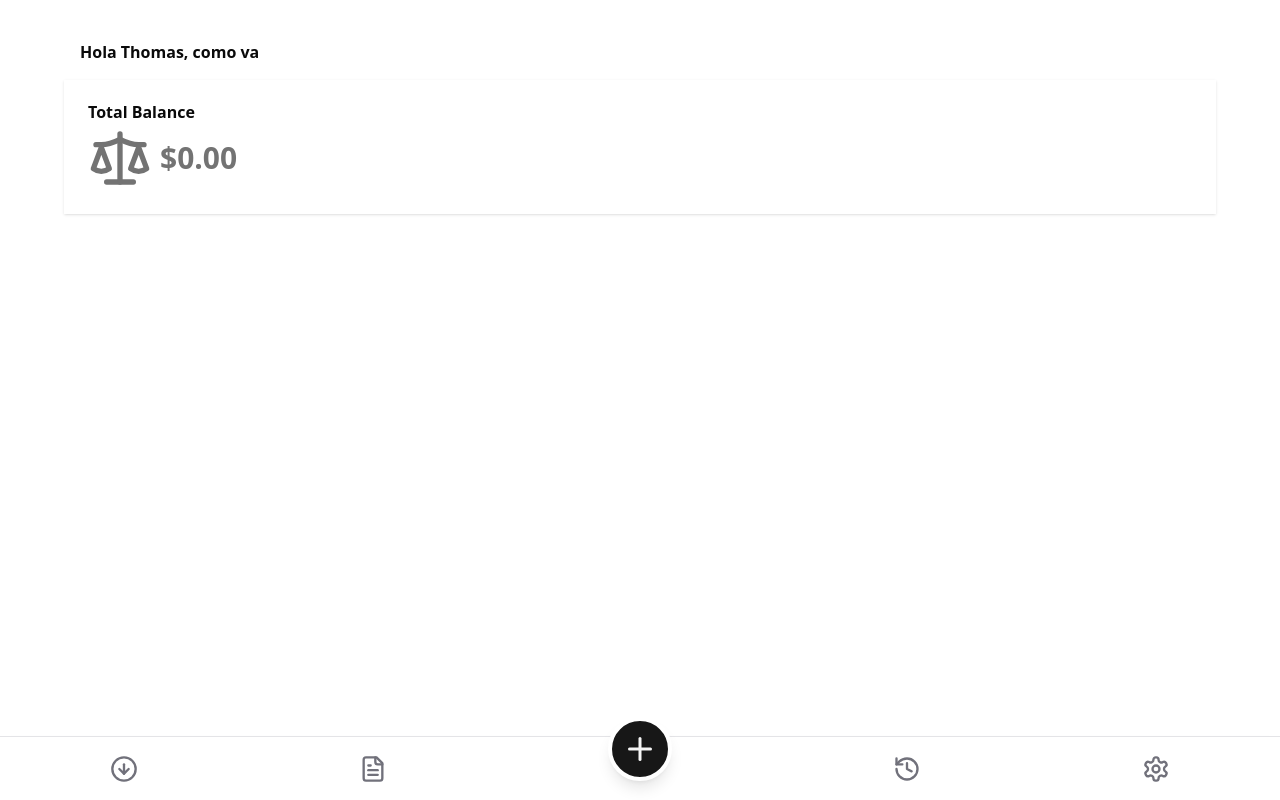
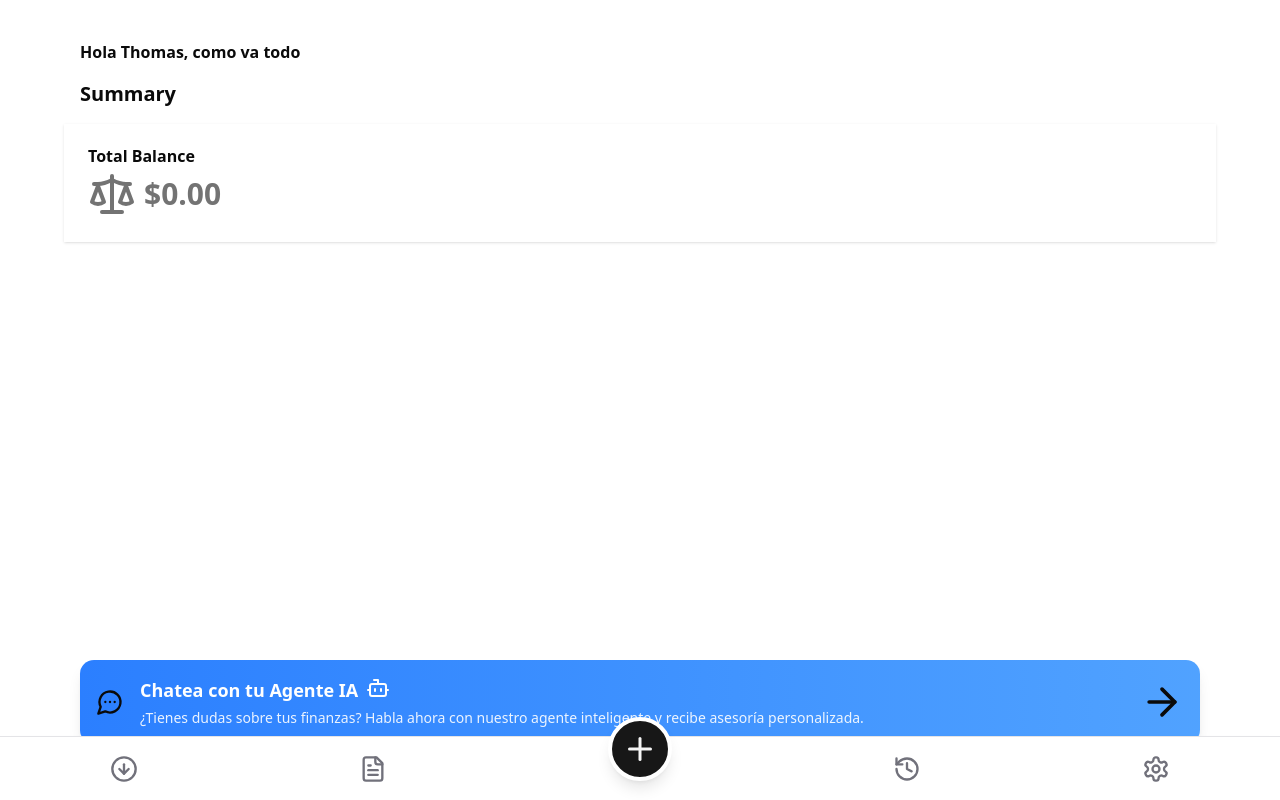
Before and after one commit to H4rasho/save-ai, a Next.js app: page /home in a window 1280 px wide. Built offline with nearby package versions, Linux system fonts and the light colour scheme; no server answers; the database is empty.

Commit message:
Add ChatAgentCard component to home page

```diff
--- /dev/null
+++ b/app/home/ChatAgentCard.tsx
@@ -0,0 +1,24 @@
+import { ArrowRight, Bot, MessageCircleMore } from "lucide-react";
+
+export function ChatAgentCard() {
+  return (
+    <div className="rounded-xl bg-gradient-to-r from-blue-500 to-blue-400 dark:from-blue-700 dark:to-blue-500 shadow-lg flex items-center gap-4 p-4">
+      <MessageCircleMore size={28} />
+      <div className="flex-1">
+        <h3 className="text-white text-lg font-semibold flex mb-1 w-full gap-2">
+          Chatea con tu Agente IA
+          <Bot className="" />
+        </h3>
+        <p className="text-white/90 text-sm text-pretty">
+          ¿Tienes dudas sobre tus finanzas? Habla ahora con nuestro agente
+          inteligente y recibe asesoría personalizada.
+        </p>
+      </div>
+      <div className="flex-shrink-0">
+        <a href="/chat" aria-label="Ir al chat IA">
+          <ArrowRight size={44} />
+        </a>
+      </div>
+    </div>
+  );
+}
--- a/app/home/page.tsx
+++ b/app/home/page.tsx
@@ -24,8 +24,9 @@ const getExpenses = unstable_cache(
 
 import { redirect } from "next/navigation";
 import SummaryCard from "./summary-card";
-import { BanknoteArrowDown, BanknoteArrowUp, Scale } from "lucide-react";
+import { Scale } from "lucide-react";
 import MovementsMobile from "./movements-mobile";
+import { ChatAgentCard } from "./ChatAgentCard";
 
 export default async function Home({
   searchParams,
@@ -86,18 +87,24 @@ export default async function Home({
   return (
     <main className="flex flex-col min-h-screen max-w-6xl mx-auto py-10">
       <section>
-        <h1 className="text-md font-bold mb-4 px-4">Hola Thomas, como va</h1>
+        <h1 className="text-md font-bold mb-4 px-4">
+          Hola Thomas, como va todo
+        </h1>
       </section>
-      <section>
+      <section className="flex-grow">
+        <h2 className="text-xl font-bold mb-4 px-4">Summary</h2>
         <div className="flex gap-4">
           <SummaryCard
             amount={0}
             title="Total Balance"
-            icon={<Scale size={64} strokeWidth={2} />}
+            icon={<Scale size={48} strokeWidth={2} />}
           ></SummaryCard>
         </div>
       </section>
-      <section className="mt-auto">
+      <section className="px-4 py-4">
+        <ChatAgentCard />
+      </section>
+      <section>
         <MovementsMobile
           data={data}
           totalExpenses={totalExpensesAmount}
```
